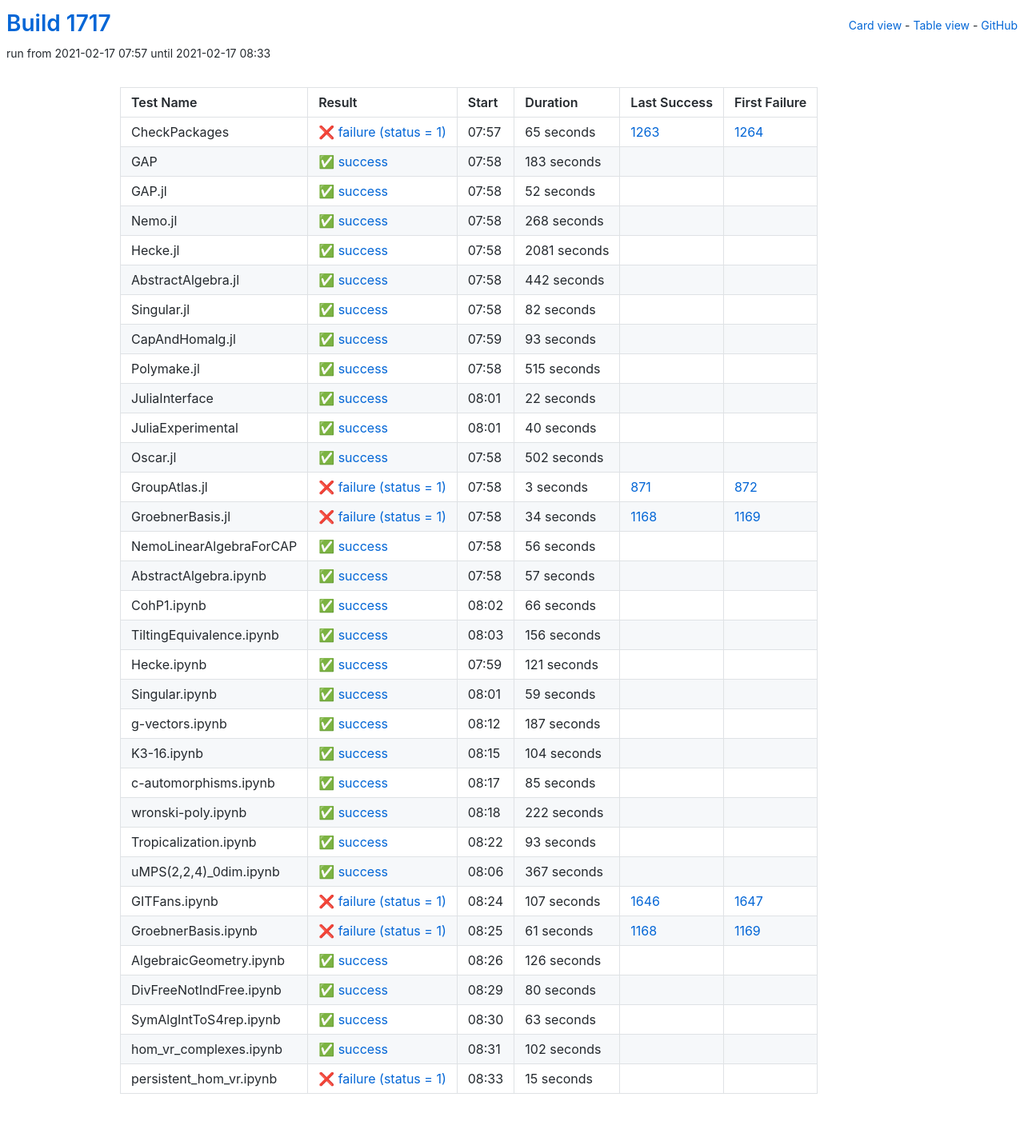
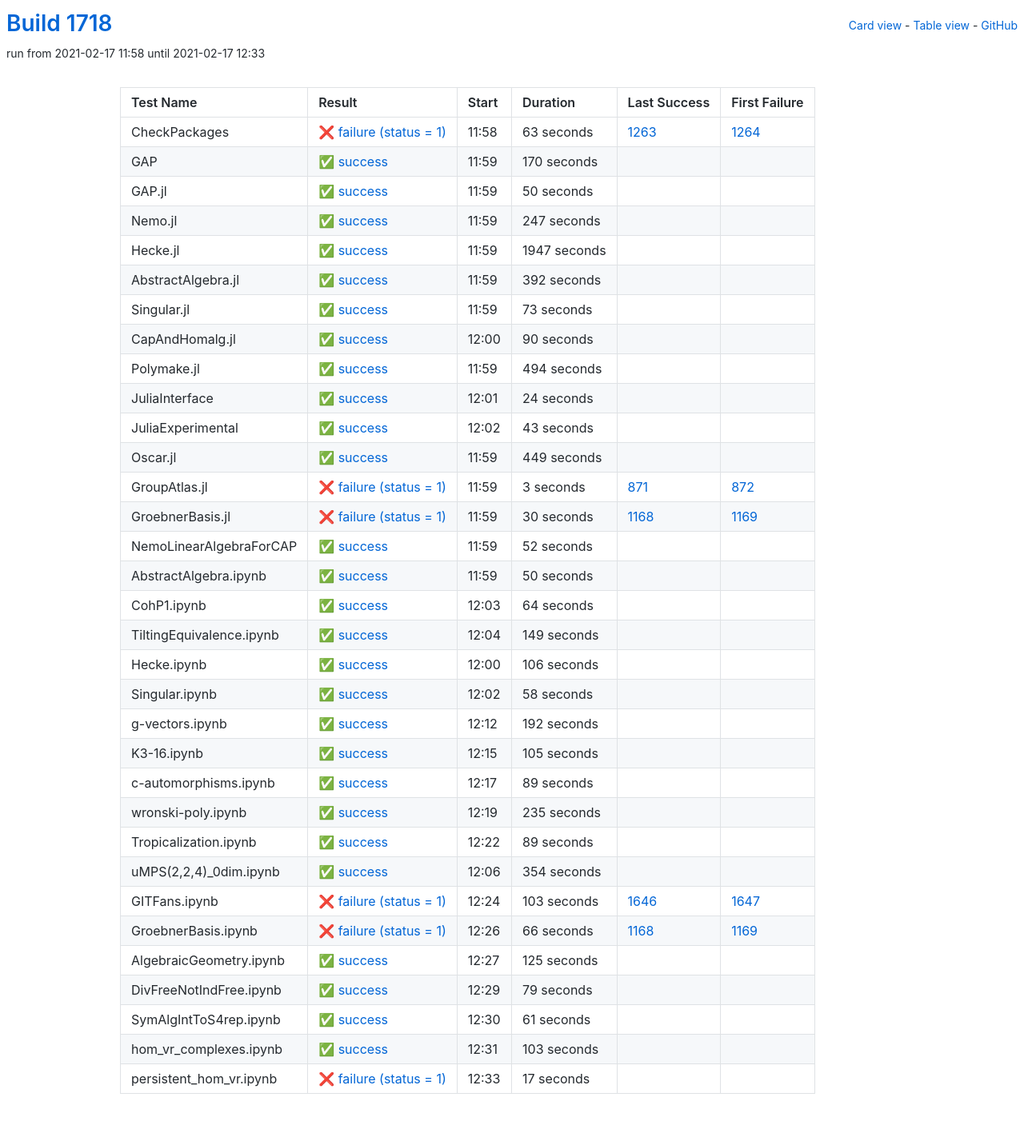
Before and after one commit to oscar-system/oscar-ci-status-stable, a Jekyll site: the page built from table.html, in a window 1280 px wide. Shown: the whole page at 80% size. Built offline with Jekyll 4.4.1, drawn with Linux system fonts in a browser that asks for light colours.

Commit message:
Build #1718

```diff
--- a/_data/ci.yml
+++ b/_data/ci.yml
@@ -1,6 +1,6 @@
 ---
-build: 1717
-build_url: https://oscarci.mathematik.uni-kl.de/job/oscar-stable/1717/
+build: 1718
+build_url: https://oscarci.mathematik.uni-kl.de/job/oscar-stable/1718/
 job: oscar-stable
 organization: oscar-system
 repo: oscar-ci-status-stable
@@ -8,152 +8,152 @@ repourl: https://github.com/oscar-system/oscar-ci-status-stable
 tests:
 - name: CheckPackages
   id: checkpackages
-  log: https://oscarci.mathematik.uni-kl.de/job/oscar-stable/1717/artifact/logs/build-1717/CheckPackages.log
-  start: 2021-02-17 07:57
+  log: https://oscarci.mathematik.uni-kl.de/job/oscar-stable/1718/artifact/logs/build-1718/CheckPackages.log
+  start: 2021-02-17 11:58
   success: false
   exitcode: 1
   status: failure
-  duration: 65
+  duration: 63
   last_success: 1263
   last_success_url: https://oscarci.mathematik.uni-kl.de/job/oscar-stable/1263/
   first_failure: 1264
   first_failure_url: https://oscarci.mathematik.uni-kl.de/job/oscar-stable/1264/
 - name: GAP
   id: gap
-  log: https://oscarci.mathematik.uni-kl.de/job/oscar-stable/1717/artifact/logs/build-1717/GAP.log
-  start: 2021-02-17 07:58
+  log: https://oscarci.mathematik.uni-kl.de/job/oscar-stable/1718/artifact/logs/build-1718/GAP.log
+  start: 2021-02-17 11:59
   success: true
   exitcode: 0
   status: success
-  duration: 183
+  duration: 170
   last_success: false
   last_success_url:
   first_failure: false
   first_failure_url:
 - name: GAP.jl
   id: gap-jl
-  log: https://oscarci.mathematik.uni-kl.de/job/oscar-stable/1717/artifact/logs/build-1717/GAP.jl.log
-  start: 2021-02-17 07:58
+  log: https://oscarci.mathematik.uni-kl.de/job/oscar-stable/1718/artifact/logs/build-1718/GAP.jl.log
+  start: 2021-02-17 11:59
   success: true
   exitcode: 0
   status: success
-  duration: 52
+  duration: 50
   last_success: false
   last_success_url:
   first_failure: false
   first_failure_url:
 - name: Nemo.jl
   id: nemo-jl
-  log: https://oscarci.mathematik.uni-kl.de/job/oscar-stable/1717/artifact/logs/build-1717/Nemo.jl.log
-  start: 2021-02-17 07:58
+  log: https://oscarci.mathematik.uni-kl.de/job/oscar-stable/1718/artifact/logs/build-1718/Nemo.jl.log
+  start: 2021-02-17 11:59
   success: true
   exitcode: 0
   status: success
-  duration: 268
+  duration: 247
   last_success: false
   last_success_url:
   first_failure: false
   first_failure_url:
 - name: Hecke.jl
   id: hecke-jl
-  log: https://oscarci.mathematik.uni-kl.de/job/oscar-stable/1717/artifact/logs/build-1717/Hecke.jl.log
-  start: 2021-02-17 07:58
+  log: https://oscarci.mathematik.uni-kl.de/job/oscar-stable/1718/artifact/logs/build-1718/Hecke.jl.log
+  start: 2021-02-17 11:59
   success: true
   exitcode: 0
   status: success
-  duration: 2081
+  duration: 1947
   last_success: false
   last_success_url:
   first_failure: false
   first_failure_url:
 - name: AbstractAlgebra.jl
   id: abstractalgebra-jl
-  log: https://oscarci.mathematik.uni-kl.de/job/oscar-stable/1717/artifact/logs/build-1717/AbstractAlgebra.jl.log
-  start: 2021-02-17 07:58
+  log: https://oscarci.mathematik.uni-kl.de/job/oscar-stable/1718/artifact/logs/build-1718/AbstractAlgebra.jl.log
+  start: 2021-02-17 11:59
   success: true
   exitcode: 0
   status: success
-  duration: 442
+  duration: 392
   last_success: false
   last_success_url:
   first_failure: false
   first_failure_url:
 - name: Singular.jl
   id: singular-jl
-  log: https://oscarci.mathematik.uni-kl.de/job/oscar-stable/1717/artifact/logs/build-1717/Singular.jl.log
-  start: 2021-02-17 07:58
+  log: https://oscarci.mathematik.uni-kl.de/job/oscar-stable/1718/artifact/logs/build-1718/Singular.jl.log
+  start: 2021-02-17 11:59
   success: true
   exitcode: 0
   status: success
-  duration: 82
+  duration: 73
   last_success: false
   last_success_url:
   first_failure: false
   first_failure_url:
 - name: CapAndHomalg.jl
   id: capandhomalg-jl
-  log: https://oscarci.mathematik.uni-kl.de/job/oscar-stable/1717/artifact/logs/build-1717/CapAndHomalg.jl.log
-  start: 2021-02-17 07:59
+  log: https://oscarci.mathematik.uni-kl.de/job/oscar-stable/1718/artifact/logs/build-1718/CapAndHomalg.jl.log
+  start: 2021-02-17 12:00
   success: true
   exitcode: 0
   status: success
-  duration: 93
+  duration: 90
   last_success: false
   last_success_url:
   first_failure: false
   first_failure_url:
 - name: Polymake.jl
   id: polymake-jl
-  log: https://oscarci.mathematik.uni-kl.de/job/oscar-stable/1717/artifact/logs/build-1717/Polymake.jl.log
-  start: 2021-02-17 07:58
+  log: https://oscarci.mathematik.uni-kl.de/job/oscar-stable/1718/artifact/logs/build-1718/Polymake.jl.log
+  start: 2021-02-17 11:59
   success: true
   exitcode: 0
   status: success
-  duration: 515
+  duration: 494
   last_success: false
   last_success_url:
   first_failure: false
   first_failure_url:
 - name: JuliaInterface
   id: juliainterface
-  log: https://oscarci.mathematik.uni-kl.de/job/oscar-stable/1717/artifact/logs/build-1717/JuliaInterface.log
-  start: 2021-02-17 08:01
+  log: https://oscarci.mathematik.uni-kl.de/job/oscar-stable/1718/artifact/logs/build-1718/JuliaInterface.log
+  start: 2021-02-17 12:01
   success: true
   exitcode: 0
   status: success
-  duration: 22
+  duration: 24
   last_success: false
   last_success_url:
   first_failure: false
   first_failure_url:
 - name: JuliaExperimental
   id: juliaexperimental
-  log: https://oscarci.mathematik.uni-kl.de/job/oscar-stable/1717/artifact/logs/build-1717/JuliaExperimental.log
-  start: 2021-02-17 08:01
+  log: https://oscarci.mathematik.uni-kl.de/job/oscar-stable/1718/artifact/logs/build-1718/JuliaExperimental.log
+  start: 2021-02-17 12:02
   success: true
   exitcode: 0
   status: success
-  duration: 40
+  duration: 43
   last_success: false
   last_success_url:
   first_failure: false
   first_failure_url:
 - name: Oscar.jl
   id: oscar-jl
-  log: https://oscarci.mathematik.uni-kl.de/job/oscar-stable/1717/artifact/logs/build-1717/Oscar.jl.log
-  start: 2021-02-17 07:58
+  log: https://oscarci.mathematik.uni-kl.de/job/oscar-stable/1718/artifact/logs/build-1718/Oscar.jl.log
+  start: 2021-02-17 11:59
   success: true
   exitcode: 0
   status: success
-  duration: 502
+  duration: 449
   last_success: false
   last_success_url:
   first_failure: false
   first_failure_url:
 - name: GroupAtlas.jl
   id: groupatlas-jl
-  log: https://oscarci.mathematik.uni-kl.de/job/oscar-stable/1717/artifact/logs/build-1717/GroupAtlas.jl.log
-  start: 2021-02-17 07:58
+  log: https://oscarci.mathematik.uni-kl.de/job/oscar-stable/1718/artifact/logs/build-1718/GroupAtlas.jl.log
+  start: 2021-02-17 11:59
   success: false
   exitcode: 1
   status: failure
@@ -164,240 +164,240 @@ tests:
   first_failure_url: https://oscarci.mathematik.uni-kl.de/job/oscar-stable/872/
 - name: GroebnerBasis.jl
   id: groebnerbasis-jl
-  log: https://oscarci.mathematik.uni-kl.de/job/oscar-stable/1717/artifact/logs/build-1717/GroebnerBasis.jl.log
-  start: 2021-02-17 07:58
+  log: https://oscarci.mathematik.uni-kl.de/job/oscar-stable/1718/artifact/logs/build-1718/GroebnerBasis.jl.log
+  start: 2021-02-17 11:59
   success: false
   exitcode: 1
   status: failure
-  duration: 34
+  duration: 30
   last_success: 1168
   last_success_url: https://oscarci.mathematik.uni-kl.de/job/oscar-stable/1168/
   first_failure: 1169
   first_failure_url: https://oscarci.mathematik.uni-kl.de/job/oscar-stable/1169/
 - name: NemoLinearAlgebraForCAP
   id: nemolinearalgebraforcap
-  log: https://oscarci.mathematik.uni-kl.de/job/oscar-stable/1717/artifact/logs/build-1717/NemoLinearAlgebraForCAP.log
-  start: 2021-02-17 07:58
+  log: https://oscarci.mathematik.uni-kl.de/job/oscar-stable/1718/artifact/logs/build-1718/NemoLinearAlgebraForCAP.log
+  start: 2021-02-17 11:59
   success: true
   exitcode: 0
   status: success
-  duration: 56
+  duration: 52
   last_success: false
   last_success_url:
   first_failure: false
   first_failure_url:
 - name: AbstractAlgebra.ipynb
   id: abstractalgebra-ipynb
-  log: https://oscarci.mathematik.uni-kl.de/job/oscar-stable/1717/artifact/logs/build-1717/AbstractAlgebra.ipynb.log
-  start: 2021-02-17 07:58
+  log: https://oscarci.mathematik.uni-kl.de/job/oscar-stable/1718/artifact/logs/build-1718/AbstractAlgebra.ipynb.log
+  start: 2021-02-17 11:59
   success: true
   exitcode: 0
   status: success
-  duration: 57
+  duration: 50
   last_success: false
   last_success_url:
   first_failure: false
   first_failure_url:
 - name: CohP1.ipynb
   id: cohp1-ipynb
-  log: https://oscarci.mathematik.uni-kl.de/job/oscar-stable/1717/artifact/logs/build-1717/CohP1.ipynb.log
-  start: 2021-02-17 08:02
+  log: https://oscarci.mathematik.uni-kl.de/job/oscar-stable/1718/artifact/logs/build-1718/CohP1.ipynb.log
+  start: 2021-02-17 12:03
   success: true
   exitcode: 0
   status: success
-  duration: 66
+  duration: 64
   last_success: false
   last_success_url:
   first_failure: false
   first_failure_url:
 - name: TiltingEquivalence.ipynb
   id: tiltingequivalence-ipynb
-  log: https://oscarci.mathematik.uni-kl.de/job/oscar-stable/1717/artifact/logs/build-1717/TiltingEquivalence.ipynb.log
-  start: 2021-02-17 08:03
+  log: https://oscarci.mathematik.uni-kl.de/job/oscar-stable/1718/artifact/logs/build-1718/TiltingEquivalence.ipynb.log
+  start: 2021-02-17 12:04
   success: true
   exitcode: 0
   status: success
-  duration: 156
+  duration: 149
   last_success: false
   last_success_url:
   first_failure: false
   first_failure_url:
 - name: Hecke.ipynb
   id: hecke-ipynb
-  log: https://oscarci.mathematik.uni-kl.de/job/oscar-stable/1717/artifact/logs/build-1717/Hecke.ipynb.log
-  start: 2021-02-17 07:59
+  log: https://oscarci.mathematik.uni-kl.de/job/oscar-stable/1718/artifact/logs/build-1718/Hecke.ipynb.log
+  start: 2021-02-17 12:00
   success: true
   exitcode: 0
   status: success
-  duration: 121
+  duration: 106
   last_success: false
   last_success_url:
   first_failure: false
   first_failure_url:
 - name: Singular.ipynb
   id: singular-ipynb
-  log: https://oscarci.mathematik.uni-kl.de/job/oscar-stable/1717/artifact/logs/build-1717/Singular.ipynb.log
-  start: 2021-02-17 08:01
+  log: https://oscarci.mathematik.uni-kl.de/job/oscar-stable/1718/artifact/logs/build-1718/Singular.ipynb.log
+  start: 2021-02-17 12:02
   success: true
   exitcode: 0
   status: success
-  duration: 59
+  duration: 58
   last_success: false
   last_success_url:
   first_failure: false
   first_failure_url:
 - name: g-vectors.ipynb
   id: g-vectors-ipynb
-  log: https://oscarci.mathematik.uni-kl.de/job/oscar-stable/1717/artifact/logs/build-1717/g-vectors.ipynb.log
-  start: 2021-02-17 08:12
+  log: https://oscarci.mathematik.uni-kl.de/job/oscar-stable/1718/artifact/logs/build-1718/g-vectors.ipynb.log
+  start: 2021-02-17 12:12
   success: true
   exitcode: 0
   status: success
-  duration: 187
+  duration: 192
   last_success: false
   last_success_url:
   first_failure: false
   first_failure_url:
 - name: K3-16.ipynb
   id: k3-16-ipynb
-  log: https://oscarci.mathematik.uni-kl.de/job/oscar-stable/1717/artifact/logs/build-1717/K3-16.ipynb.log
-  start: 2021-02-17 08:15
+  log: https://oscarci.mathematik.uni-kl.de/job/oscar-stable/1718/artifact/logs/build-1718/K3-16.ipynb.log
+  start: 2021-02-17 12:15
   success: true
   exitcode: 0
   status: success
-  duration: 104
+  duration: 105
   last_success: false
   last_success_url:
   first_failure: false
   first_failure_url:
 - name: c-automorphisms.ipynb
   id: c-automorphisms-ipynb
-  log: https://oscarci.mathematik.uni-kl.de/job/oscar-stable/1717/artifact/logs/build-1717/c-automorphisms.ipynb.log
-  start: 2021-02-17 08:17
+  log: https://oscarci.mathematik.uni-kl.de/job/oscar-stable/1718/artifact/logs/build-1718/c-automorphisms.ipynb.log
+  start: 2021-02-17 12:17
   success: true
   exitcode: 0
   status: success
-  duration: 85
+  duration: 89
   last_success: false
   last_success_url:
   first_failure: false
   first_failure_url:
 - name: wronski-poly.ipynb
   id: wronski-poly-ipynb
-  log: https://oscarci.mathematik.uni-kl.de/job/oscar-stable/1717/artifact/logs/build-1717/wronski-poly.ipynb.log
-  start: 2021-02-17 08:18
+  log: https://oscarci.mathematik.uni-kl.de/job/oscar-stable/1718/artifact/logs/build-1718/wronski-poly.ipynb.log
+  start: 2021-02-17 12:19
   success: true
   exitcode: 0
   status: success
-  duration: 222
+  duration: 235
   last_success: false
   last_success_url:
   first_failure: false
   first_failure_url:
 - name: Tropicalization.ipynb
   id: tropicalization-ipynb
-  log: https://oscarci.mathematik.uni-kl.de/job/oscar-stable/1717/artifact/logs/build-1717/Tropicalization.ipynb.log
-  start: 2021-02-17 08:22
+  log: https://oscarci.mathematik.uni-kl.de/job/oscar-stable/1718/artifact/logs/build-1718/Tropicalization.ipynb.log
+  start: 2021-02-17 12:22
   success: true
   exitcode: 0
   status: success
-  duration: 93
+  duration: 89
   last_success: false
   last_success_url:
   first_failure: false
   first_failure_url:
 - name: uMPS(2,2,4)_0dim.ipynb
   id: umps-2-2-4-0dim-ipynb
-  log: https://oscarci.mathematik.uni-kl.de/job/oscar-stable/1717/artifact/logs/build-1717/uMPS-2-2-4-_0dim.ipynb.log
-  start: 2021-02-17 08:06
+  log: https://oscarci.mathematik.uni-kl.de/job/oscar-stable/1718/artifact/logs/build-1718/uMPS-2-2-4-_0dim.ipynb.log
+  start: 2021-02-17 12:06
   success: true
   exitcode: 0
   status: success
-  duration: 367
+  duration: 354
   last_success: false
   last_success_url:
   first_failure: false
   first_failure_url:
 - name: GITFans.ipynb
   id: gitfans-ipynb
-  log: https://oscarci.mathematik.uni-kl.de/job/oscar-stable/1717/artifact/logs/build-1717/GITFans.ipynb.log
-  start: 2021-02-17 08:24
+  log: https://oscarci.mathematik.uni-kl.de/job/oscar-stable/1718/artifact/logs/build-1718/GITFans.ipynb.log
+  start: 2021-02-17 12:24
   success: false
   exitcode: 1
   status: failure
-  duration: 107
+  duration: 103
   last_success: 1646
   last_success_url: https://oscarci.mathematik.uni-kl.de/job/oscar-stable/1646/
   first_failure: 1647
   first_failure_url: https://oscarci.mathematik.uni-kl.de/job/oscar-stable/1647/
 - name: GroebnerBasis.ipynb
   id: groebnerbasis-ipynb
-  log: https://oscarci.mathematik.uni-kl.de/job/oscar-stable/1717/artifact/logs/build-1717/GroebnerBasis.ipynb.log
-  start: 2021-02-17 08:25
+  log: https://oscarci.mathematik.uni-kl.de/job/oscar-stable/1718/artifact/logs/build-1718/GroebnerBasis.ipynb.log
+  start: 2021-02-17 12:26
   success: false
   exitcode: 1
   status: failure
-  duration: 61
+  duration: 66
   last_success: 1168
   last_success_url: https://oscarci.mathematik.uni-kl.de/job/oscar-stable/1168/
   first_failure: 1169
   first_failure_url: https://oscarci.mathematik.uni-kl.de/job/oscar-stable/1169/
 - name: AlgebraicGeometry.ipynb
   id: algebraicgeometry-ipynb
-  log: https://oscarci.mathematik.uni-kl.de/job/oscar-stable/1717/artifact/logs/build-1717/AlgebraicGeometry.ipynb.log
-  start: 2021-02-17 08:26
+  log: https://oscarci.mathematik.uni-kl.de/job/oscar-stable/1718/artifact/logs/build-1718/AlgebraicGeometry.ipynb.log
+  start: 2021-02-17 12:27
   success: true
   exitcode: 0
   status: success
-  duration: 126
+  duration: 125
   last_success: false
   last_success_url:
   first_failure: false
   first_failure_url:
 - name: DivFreeNotIndFree.ipynb
   id: divfreenotindfree-ipynb
-  log: https://oscarci.mathematik.uni-kl.de/job/oscar-stable/1717/artifact/logs/build-1717/DivFreeNotIndFree.ipynb.log
-  start: 2021-02-17 08:29
+  log: https://oscarci.mathematik.uni-kl.de/job/oscar-stable/1718/artifact/logs/build-1718/DivFreeNotIndFree.ipynb.log
+  start: 2021-02-17 12:29
   success: true
   exitcode: 0
   status: success
-  duration: 80
+  duration: 79
   last_success: false
   last_success_url:
   first_failure: false
   first_failure_url:
 - name: SymAlgIntToS4rep.ipynb
   id: symalginttos4rep-ipynb
-  log: https://oscarci.mathematik.uni-kl.de/job/oscar-stable/1717/artifact/logs/build-1717/SymAlgIntToS4rep.ipynb.log
-  start: 2021-02-17 08:30
+  log: https://oscarci.mathematik.uni-kl.de/job/oscar-stable/1718/artifact/logs/build-1718/SymAlgIntToS4rep.ipynb.log
+  start: 2021-02-17 12:30
   success: true
   exitcode: 0
   status: success
-  duration: 63
+  duration: 61
   last_success: false
   last_success_url:
   first_failure: false
   first_failure_url:
 - name: hom_vr_complexes.ipynb
   id: hom-vr-complexes-ipynb
-  log: https://oscarci.mathematik.uni-kl.de/job/oscar-stable/1717/artifact/logs/build-1717/hom_vr_complexes.ipynb.log
-  start: 2021-02-17 08:31
+  log: https://oscarci.mathematik.uni-kl.de/job/oscar-stable/1718/artifact/logs/build-1718/hom_vr_complexes.ipynb.log
+  start: 2021-02-17 12:31
   success: true
   exitcode: 0
   status: success
-  duration: 102
+  duration: 103
   last_success: false
   last_success_url:
   first_failure: false
   first_failure_url:
 - name: persistent_hom_vr.ipynb
   id: persistent-hom-vr-ipynb
-  log: https://oscarci.mathematik.uni-kl.de/job/oscar-stable/1717/artifact/logs/build-1717/persistent_hom_vr.ipynb.log
-  start: 2021-02-17 08:33
+  log: https://oscarci.mathematik.uni-kl.de/job/oscar-stable/1718/artifact/logs/build-1718/persistent_hom_vr.ipynb.log
+  start: 2021-02-17 12:33
   success: false
   exitcode: 1
   status: failure
-  duration: 15
+  duration: 17
   last_success: false
   last_success_url:
   first_failure: false
```
Also changed, not shown: README.md.
